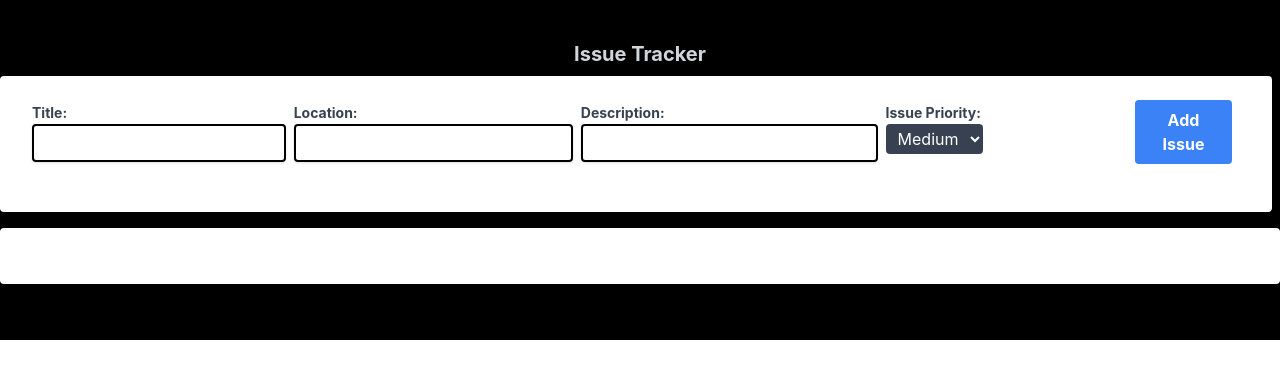
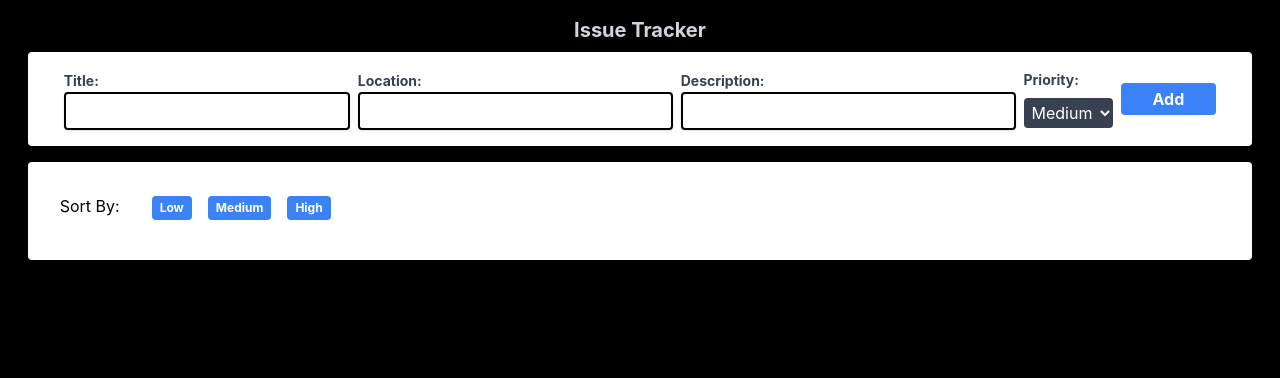
Before and after one commit to Khan-Arshad/issue-tracker, a React (Create React App) app: page / in a window 1280 px wide. Shown: the top 378 px of the page. Built offline with nearby package versions, Linux system fonts and the light colour scheme; no server answers; the database is empty.

Commit message:
FIlter_Function complete

```diff
--- a/src/App.tsx
+++ b/src/App.tsx
@@ -5,7 +5,7 @@ import ViewIssue from "./components/ViewIssue";
 
 function App() {
   return (
-    <div className="bg-black h-full mx-auto py-10 flex flex-col justify-center items-center ">
+    <div className="bg-black  min-h-screen mx-auto px-2 py-4 flex flex-col  items-center ">
       <h1 className="text-gray-300 text-xl font-bold mb-2 ">Issue Tracker</h1>
       <div className="  justify-between items-center">
         <AddIssue />
--- a/src/components/AddIssue.tsx
+++ b/src/components/AddIssue.tsx
@@ -79,8 +79,8 @@ const AddIssue = () => {
 
   return (
     <div className="">
-      <form className="bg-white shadow-md rounded px-8 pt-6 pb-8 mb-4  mr-2 flex flex-col sm:flex-row">
-        <div className="mb-4  mr-2">
+      <form className="bg-white shadow-md rounded px-8 py-4 mb-4 flex flex-col sm:flex-row justify-between">
+        <div className="mb-4 sm:mb-0 mx-1">
           <label className="text-gray-700 text-sm font-bold mb-2">
             Title:
             <input
@@ -91,7 +91,7 @@ const AddIssue = () => {
             />
           </label>
         </div>
-        <div className="mb-4  mr-2">
+        <div className="mb-4 sm:mb-0 mx-1">
           <label className="text-gray-700 text-sm font-bold mb-2">
             Location:
             <input
@@ -102,7 +102,7 @@ const AddIssue = () => {
             />
           </label>
         </div>
-        <div className="mb-4  mr-2">
+        <div className="mb-4 sm:mb-0 mx-1">
           <label className="text-gray-700 text-sm font-bold mb-2">
             Description:
             <input
@@ -113,12 +113,12 @@ const AddIssue = () => {
             />
           </label>
         </div>
-        <div className="mb-4  mr-2">
-          <label className=" text-gray-700 text-sm font-bold mb-2 pr-20">
-            Issue Priority:
+        <div className="mb-4 sm:mb-0 mx-1 flex sm:flex-col justify-between sm:justify-around">
+          <label className=" sm:block text-gray-700 text-sm font-bold mb-1 ">
+            Priority:
           </label>
           <select
-            className="text-white bg-gray-700 py-1 px-2 rounded focus:outline-none focus:shadow-outline"
+            className="text-white bg-gray-700 py-1 px-1 rounded focus:outline-none focus:shadow-outline"
             value={issuePriority}
             onChange={handlePriorityChange}
           >
@@ -136,16 +136,16 @@ const AddIssue = () => {
             </option>
           </select>
         </div>
-        <div className="mb-4  mr-2">
+        <div className="mb-4 sm:mb-0 mx-1 flex justify-center items-center">
           <button
-            className="bg-blue-500 hover:bg-blue-700 text-white font-bold py-2 px-4 rounded focus:outline-none focus:shadow-outline"
+            className="bg-blue-500 hover:bg-blue-700 text-white font-bold py-1 px-8 rounded focus:outline-none focus:shadow-outline"
             type="submit"
             onClick={(e) => {
               e.preventDefault();
               handleClick();
             }}
           >
-            Add Issue
+            Add
           </button>
         </div>
       </form>
--- a/src/components/UpdateIssues.tsx
+++ b/src/components/UpdateIssues.tsx
@@ -53,7 +53,7 @@ const UpdateIssues = ({
     console.log("Issue deleted");
   };
 
-  // This will show the Cofirmation Box
+  // This will show the Confirmation Box
 
   const handleDelete = () => {
     setPopup({
@@ -62,7 +62,7 @@ const UpdateIssues = ({
     });
   };
 
-  // This will perform the deletion and hide the Confirmation Box
+  // This will perform run delete and hide the Confirmation Box
 
   const handleDeleteTrue = () => {
     if (popup.show && popup.id) {
--- a/src/components/ViewIssue.tsx
+++ b/src/components/ViewIssue.tsx
@@ -2,40 +2,29 @@ import { useState, useEffect } from "react";
 import { ref, onValue } from "firebase/database";
 import { database } from "../firebase";
 import UpdateIssues from "./UpdateIssues";
+import { date, priorityRating } from "../functions/functions";
+import IssueTagToggle from "./issueTagToggle";
 
 const ViewIssue = () => {
-  const [data, setData] = useState<any>();
+  const [data, setData] = useState<any>([]);
+  const [issues, setIssues] = useState<any>([]);
+  const [filter, setFilter] = useState<string>("all");
 
   const fetchData = () => {
     const issuesRef = ref(database, "issues");
     onValue(issuesRef, (snapshot) => {
       if (snapshot.exists()) {
         const issue = snapshot.val();
-        console.log(issue);
+        console.log(`View issues is ${JSON.stringify(issue)}`);
         const issues = Object.values(issue) || [];
         setData(issues);
-        console.log(data);
+        setIssues(issues);
+        console.log(`ViewIssue data is ${data}`);
       } else {
         setData([]);
         console.log("No data available");
       }
     });
-  };
-
-  const priorityRating = (priority: string) => {
-    if (priority === "High") {
-      return <span className="text-red-500">{priority}</span>;
-    } else if (priority === "Medium") {
-      return <span className="text-orange-500">{priority}</span>;
-    } else {
-      return <span className="text-green-500">{priority}</span>;
-    }
-  };
-
-  const date = (createdAt: string) => {
-    const dateObj = new Date(createdAt);
-    const dateString = dateObj.toLocaleDateString();
-    return dateString;
   };
 
   useEffect(() => {
@@ -44,12 +33,19 @@ const ViewIssue = () => {
   }, []);
 
   return (
-    <div className=" bg-white shadow-md rounded px-8 pt-6 pb-8 mb-4 flex flex-col sm:flex-row">
+    <div className=" bg-white shadow-md rounded px-8 pt-6 pb-8 mb-4 flex flex-col ">
+      <IssueTagToggle
+        data={data}
+        setFilter={setFilter}
+        filter={filter}
+        issues={issues}
+        setIssues={setIssues}
+      />
       <ul>
-        {!data ? (
+        {!issues ? (
           <></>
         ) : (
-          data.map(
+          issues.map(
             ({
               id,
               title,
--- /dev/null
+++ b/src/components/issueTagToggle.tsx
@@ -0,0 +1,100 @@
+import React, { Dispatch, SetStateAction, useEffect, useState } from "react";
+
+const IssueTagToggle = ({
+  data,
+  setFilter,
+  filter,
+  issues,
+  setIssues,
+}: {
+  data: any;
+  setFilter: Dispatch<SetStateAction<any>>;
+  filter: string;
+  issues: any;
+  setIssues: Dispatch<SetStateAction<any>>;
+}) => {
+  const [value, setValue] = useState<string>("all");
+
+  const buttonAll = document.querySelectorAll(".active");
+
+  const changeFilterValue = (e: any) => {
+    const buttonValue = e.target.value;
+    const button = document.getElementById(e.target.value);
+
+    buttonAll.forEach((button) => button.classList.remove("active"));
+
+    if (value === buttonValue) {
+      setValue("all");
+      setFilter("all");
+    } else {
+      setValue(buttonValue);
+      setFilter(buttonValue);
+      button?.classList.add("active");
+    }
+  };
+
+  const filterIssues = (value: string) => {
+    const filtered = data.filter((e: any) => e.priority.includes(value));
+    setIssues(filtered);
+    console.log(issues);
+    console.log(filtered);
+    console.log("filter function");
+  };
+
+  useEffect(() => {
+    if (value === "all") {
+      setIssues(data);
+      console.log(issues);
+      console.log("all");
+    } else {
+      filterIssues(value);
+      console.log(issues);
+      console.log("useEffect");
+    }
+
+    console.log(`Toggle value is ${value}`);
+    // eslint-disable-next-line react-hooks/exhaustive-deps
+  }, [value]);
+
+  return (
+    <div className="flex py-2">
+      <div className="pr-6">
+        <h3>Sort By:</h3>
+      </div>
+      <div>
+        <button
+          value="Low"
+          id="Low"
+          className={
+            " bg-blue-500 hover:bg-blue-700  text-white text-xs font-bold py-1 px-2 mx-2 rounded focus:outline-none focus:shadow-outline"
+          }
+          onClick={(e) => changeFilterValue(e)}
+        >
+          Low
+        </button>
+        <button
+          value="Medium"
+          id="Medium"
+          className={
+            " bg-blue-500 hover:bg-blue-700  text-white text-xs font-bold py-1 px-2 mx-2 rounded focus:outline-none focus:shadow-outline"
+          }
+          onClick={(e) => changeFilterValue(e)}
+        >
+          Medium
+        </button>
+        <button
+          value="High"
+          id="High"
+          className={
+            " bg-blue-500 hover:bg-blue-700  text-white text-xs font-bold py-1 px-2 mx-2 rounded focus:outline-none focus:shadow-outline"
+          }
+          onClick={(e) => changeFilterValue(e)}
+        >
+          High
+        </button>
+      </div>
+    </div>
+  );
+};
+
+export default IssueTagToggle;
--- /dev/null
+++ b/src/functions/functions.tsx
@@ -0,0 +1,21 @@
+import React from "react";
+
+// Priority rating function
+
+export const priorityRating = (priority: string) => {
+  if (priority === "High") {
+    return <span className="text-red-500">{priority}</span>;
+  } else if (priority === "Medium") {
+    return <span className="text-orange-500">{priority}</span>;
+  } else {
+    return <span className="text-green-500">{priority}</span>;
+  }
+};
+
+// Date function
+
+export const date = (createdAt: string) => {
+  const dateObj = new Date(createdAt);
+  const dateString = dateObj.toLocaleDateString();
+  return dateString;
+};
--- a/src/index.css
+++ b/src/index.css
@@ -15,3 +15,11 @@ code {
   font-family: source-code-pro, Menlo, Monaco, Consolas, "Courier New",
     monospace;
 }
+
+.active {
+  background-color: #ff0000 !important;
+}
+
+.active:hover {
+  background-color: #c20000 !important;
+}
```
